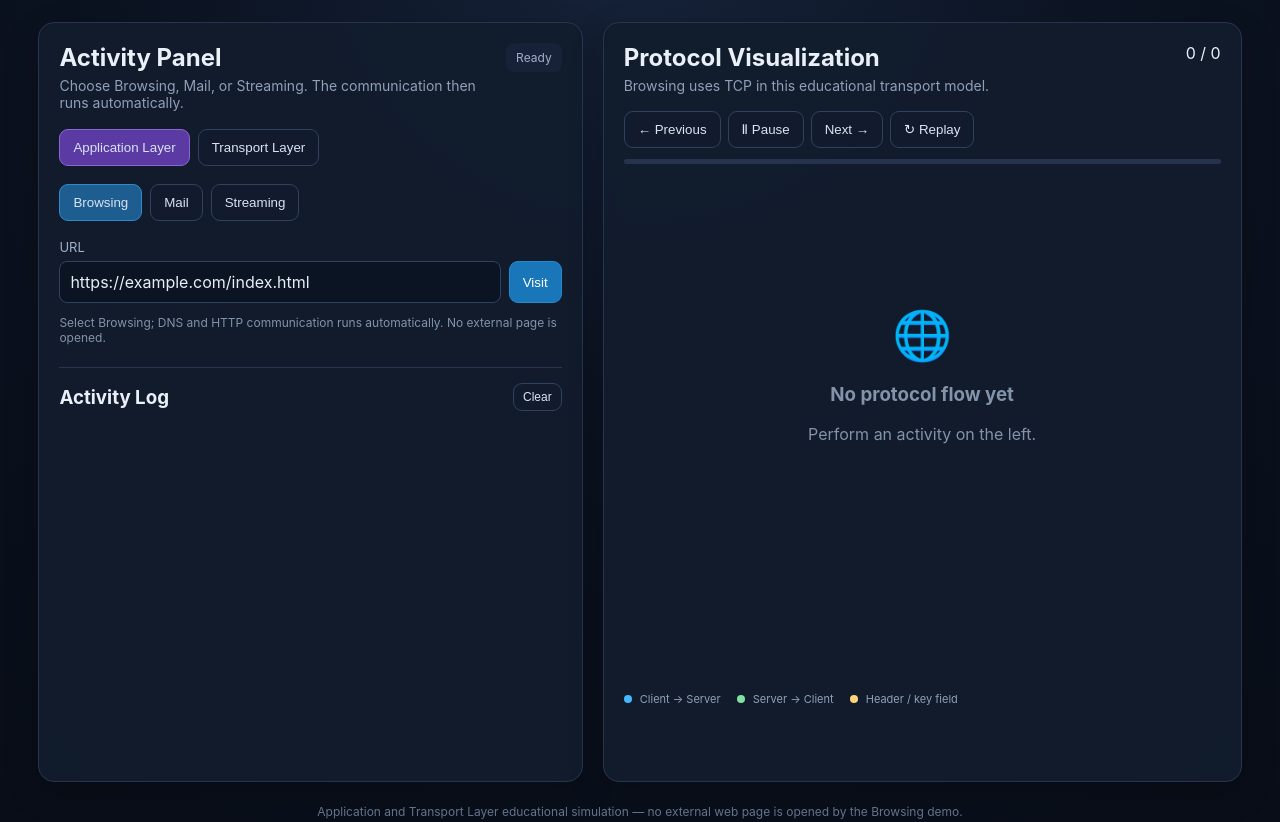
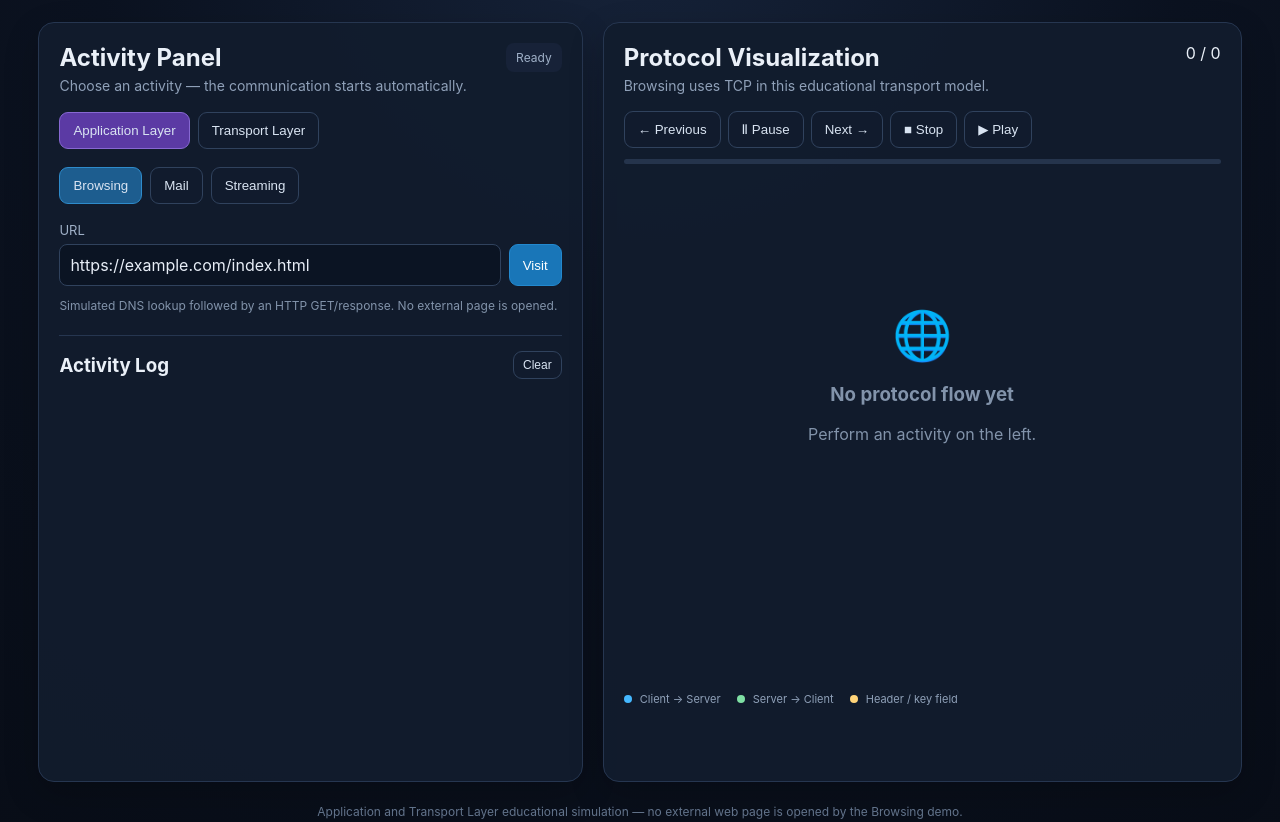
Before and after one commit to Dibya-collab/application-layer-visualizer, a Flask app: page / in a window 1280 px wide. Shown: the part 101-923 px from the top of the page. Run offline with Flask 3, Linux system fonts and the light colour scheme.

Commit message:
Add files via upload

```diff
--- a/static/app.js
+++ b/static/app.js
@@ -64,9 +64,14 @@ function renderApplication(){
 }
 function startApplicationFlow(newMode){
   clearTimeout(automaticSessionTimer);
-  mode=newMode; messages=applicationFlows[mode]; current=-1; paused=false; renderApplication(); setStatus("Running","running");
+  clearInterval(timer);
+  mode=newMode; messages=applicationFlows[mode]; current=-1; paused=false;
+  $("pauseViz").textContent="Ⅱ Pause";
+  renderApplication(); setStatus("Running","running");
   $("flowDescription").textContent = mode==="browsing" ? "DNS → HTTP request/response" : mode==="mail" ? "SMTP conversation" : "DNS → HTTP manifest → video segments";
-  clearInterval(timer); timer=setInterval(()=>{if(!paused) nextApplication();},800);
+  timer=setInterval(()=>{if(!paused) nextApplication();},800);
+  // First communication step starts automatically; Replay is not required to begin.
+  nextApplication();
 }
 function nextApplication(){
   if(current<messages.length-1){
@@ -90,7 +95,7 @@ function nextApplication(){
   }
 }
 function prevApplication(){if(current>0){current--;renderApplication();setStatus("Running","running");}}
-function replayApplication(){automaticSession=false;clearTimeout(automaticSessionTimer);current=-1;paused=false;setStatus("Running","running");renderApplication();clearInterval(timer);timer=setInterval(()=>{if(!paused)nextApplication()},800);}
+function replayApplication(){automaticSession=false;clearTimeout(automaticSessionTimer);clearInterval(timer);current=-1;paused=false;$("pauseViz").textContent="Ⅱ Pause";setStatus("Running","running");renderApplication();nextApplication();timer=setInterval(()=>{if(!paused)nextApplication()},800);}
 
 function runAutomaticCommunicationSession(){
   automaticSession=true;
@@ -109,20 +114,13 @@ function setLayer(newLayer){
   $("applicationVisualization").classList.toggle("hidden",!app); $("transportVisualization").classList.toggle("hidden",app);
   $("pageTitle").textContent=app?"Application Layer Visualizer":"Transport Layer Protocol Visualizer";
   $("pageSubtitle").textContent=app?"Browsing • Mail • Streaming — simulated protocol flows":"Interactive visualization of TCP and UDP transport-layer functions";
-  $("panelHint").textContent=app?"Perform an application-layer activity.":"Enter data and watch process-to-process transport step by step.";
+  $("panelHint").textContent=app?"Choose an application activity — it starts automatically.":"Enter data and watch process-to-process transport step by step.";
   $("visualTitle").textContent=app?"Protocol Visualization":"Transport Protocol Visualization";
-  if(app){$("flowDescription").textContent="Choose an activity to begin.";setStatus("Ready");}
+  if(app){$("flowDescription").textContent="Choose Browsing, Mail, or Streaming. The selected communication starts automatically.";setStatus("Ready");}
   else {
     setStatus("Ready");
-    setTransportActivity(transportActivity || "browsing");
+    setTransportActivity("browsing");
     resetTransport();
-    // Transport communication is automatic after the user chooses the activity.
-    setTimeout(()=>{
-      if(transportActivity==="browsing"){ $("transportData").value=`GET ${$("transportUrlInput").value.trim()||"https://example.com/index.html"}\nHTTP request`; }
-      else if(transportActivity==="mail"){ $("transportData").value=`To: ${$("transportToInput").value}\nSubject: ${$("transportSubjectInput").value}\n${$("transportBodyInput").value}`; }
-      else { $("transportStreamState").textContent=`Playing ${$("transportQuality").value}`; updateStreamingChoiceUI(); }
-      startTransport();
-    },150);
   }
 }
 
@@ -194,8 +192,24 @@ function renderTransport(){
 }
 function stepTransport(){if(transport.index<transport.events.length-1){transport.index++;renderTransport();}else{clearInterval(transport.timer);transport.paused=true;setStatus("Complete","done");$("pauseViz").textContent="▶ Resume";}}
 function startTransport(){
-  clearInterval(transport.timer);const cfg=buildTransportEvents();transport.cfg=cfg;transport.events=cfg.events;transport.index=-1;transport.paused=false;transport.speed=Number($("simulationSpeed").value);updateTransportStatic(cfg);renderTransport();setStatus("Running","running");$("flowDescription").textContent=`${cfg.protocol} simulation: ${cfg.segments.length} segment${cfg.segments.length===1?"":"s"}, ${cfg.size}-character payload chunks`;
-  log(`Transport: started ${cfg.protocol} simulation from port ${cfg.srcPort} to ${cfg.dstPort}`);transport.timer=setInterval(()=>{if(!transport.paused)stepTransport();},transport.speed);
+  // Start immediately when Visit / Send Email / Play is clicked.
+  clearInterval(transport.timer);
+  const cfg=buildTransportEvents();
+  transport.cfg=cfg;
+  transport.events=cfg.events;
+  transport.index=-1;
+  transport.paused=false;
+  transport.speed=Number($("simulationSpeed").value)||700;
+  updateTransportStatic(cfg);
+  renderTransport();
+  setStatus("Running","running");
+  $("pauseViz").textContent="Ⅱ Pause";
+  $("flowDescription").textContent=`${cfg.protocol} simulation: ${cfg.segments.length} segment${cfg.segments.length===1?"":"s"}, ${cfg.size}-character payload chunks`;
+  log(`Transport: started ${cfg.protocol} simulation from port ${cfg.srcPort} to ${cfg.dstPort}`);
+  stepTransport();
+  if(!transport.paused){
+    transport.timer=setInterval(()=>{if(!transport.paused)stepTransport();},transport.speed);
+  }
 }
 function resetTransport(){clearInterval(transport.timer);transport={events:[],index:-1,timer:null,paused:true,speed:700,segments:[],checksumOk:true};$("stepCounter").textContent="0 / 0";$("timelineFill").style.width="0%";$("transportTimeline").innerHTML="";$("packetDetails").textContent="Start a simulation to inspect a transport header.";$("explanation").textContent="TCP and UDP functions will be explained here as the simulation progresses.";$("detectedProtocol").textContent="—";$("connectionState").textContent="Idle";$("segmentCount").textContent="0";$("checksumState").textContent="—";$("windowFill").style.width="0%";$("windowText").textContent="Receiver window: —";$("pauseViz").textContent="Ⅱ Pause";drawCongestion({protocol:$("transportProtocol").value,segments:[]});}
 function drawCongestion(cfg){
@@ -212,22 +226,28 @@ document.querySelectorAll(".tab").forEach(btn=>btn.addEventListener("click",()=>
   mode=btn.dataset.mode;
   automaticSession=false;
   clearTimeout(automaticSessionTimer);
-  // Every Application Layer activity starts its own visual simulation immediately.
-  automaticSession=false;
-  if(mode==="browsing") { log(`Browsing: simulation started for ${$("urlInput").value}`); startApplicationFlow("browsing"); }
-  else if(mode==="mail") { log(`Mail: SMTP simulation started for ${$("toInput").value}`); startApplicationFlow("mail"); }
-  else if(mode==="streaming") { $("streamState").textContent=`Playing at ${$("quality").value}`; log(`Streaming: simulation started at ${$("quality").value}`); startApplicationFlow("streaming"); }
+  clearInterval(timer);
+  paused=true;
+  current=-1;
+  messages=[];
+  renderApplication();
+  $("stepCounter").textContent="0 / 0";
+  $("timelineFill").style.width="0%";
+  $("pauseViz").textContent="Ⅱ Pause";
+  setStatus("Ready");
+  $("flowDescription").textContent = mode==="browsing" ? "Click Visit — the browsing communication starts automatically in the right panel." : mode==="mail" ? "Click Send Email — the SMTP communication starts automatically in the right panel." : "Click Play — the streaming communication starts automatically in the right panel.";
 }));
-$("visitBtn").onclick=()=>{log(`Browsing: simulated visit to ${$("urlInput").value}`);startApplicationFlow("browsing");};
-$("sendBtn").onclick=()=>{log(`Mail: simulated send to ${$("toInput").value} — ${$("subjectInput").value}`);startApplicationFlow("mail");};
-$("playBtn").onclick=()=>{$("streamState").textContent=`Playing at ${$("quality").value}`;log(`Streaming: Play at ${$("quality").value}`);startApplicationFlow("streaming");};
+if($("visitBtn")) $("visitBtn").onclick=()=>{log(`Browsing: simulated visit to ${$("urlInput").value}`);startApplicationFlow("browsing");};
+if($("sendBtn")) $("sendBtn").onclick=()=>{log(`Mail: simulated send to ${$("toInput").value} — ${$("subjectInput").value}`);startApplicationFlow("mail");};
+if($("playBtn")) $("playBtn").onclick=()=>{$("streamState").textContent=`Playing at ${$("quality").value}`;log(`Streaming: Play at ${$("quality").value}`);startApplicationFlow("streaming");};
 $("pauseBtn").onclick=()=>{paused=true;$("streamState").textContent="Paused";setStatus("Paused");};
 $("nextBtn").onclick=()=>{if(layer==="application"){paused=true;nextApplication();}else{transport.paused=true;stepTransport();}};
 $("prevBtn").onclick=()=>{if(layer==="application"){paused=true;prevApplication();}else{transport.paused=true;if(transport.index>0){transport.index--;renderTransport();}}};
 $("replayBtn").onclick=()=>{if(layer==="application")replayApplication();else{transport.index=-1;transport.paused=false;clearInterval(transport.timer);transport.timer=setInterval(()=>{if(!transport.paused)stepTransport();},transport.speed);renderTransport();setStatus("Running","running");}};
-$("pauseViz").onclick=()=>{if(layer==="application"){paused=!paused;$("pauseViz").textContent=paused?"▶ Resume":"Ⅱ Pause";}else{transport.paused=!transport.paused;$("pauseViz").textContent=transport.paused?"▶ Resume":"Ⅱ Pause";setStatus(transport.paused?"Paused":"Running",transport.paused?"idle":"running");}};
+$("pauseViz").onclick=()=>{if(layer==="application"){if(!messages.length)return;paused=!paused;$("pauseViz").textContent=paused?"▶ Resume":"Ⅱ Pause";setStatus(paused?"Paused":"Running",paused?"idle":"running");}else{transport.paused=!transport.paused;$("pauseViz").textContent=transport.paused?"▶ Resume":"Ⅱ Pause";setStatus(transport.paused?"Paused":"Running",transport.paused?"idle":"running");}};
+$("stopViz").onclick=()=>{if(layer==="application"){clearInterval(timer);clearTimeout(automaticSessionTimer);automaticSession=false;paused=true;current=-1;messages=[];renderApplication();$("pauseViz").textContent="Ⅱ Pause";setStatus("Stopped","idle");$("flowDescription").textContent="Simulation stopped. Click Visit, Send Email, or Play to start again.";}else{clearInterval(transport.timer);transport.paused=true;transport.index=-1;renderTransport();$("pauseViz").textContent="Ⅱ Pause";setStatus("Stopped","idle");}};
 $("clearLog").onclick=()=>{$("activityLog").innerHTML=""};
-$("startTransport").onclick=startTransport;$("pauseTransport").onclick=()=>{$("pauseViz").click();};$("resetTransport").onclick=resetTransport;
+if($("startTransport")) $("startTransport").onclick=startTransport;$("pauseTransport").onclick=()=>{$("pauseViz").click();};$("resetTransport").onclick=resetTransport;
 function setTransportActivity(tmode){
   transportActivity = tmode;
   const protocol=tmode==="streaming"?getStreamingProtocol():"TCP";
@@ -246,7 +266,10 @@ function setTransportActivity(tmode){
   } else if(tmode==="mail") {
     $("transportData").value = `SMTP message\nTCP byte stream`;
   }
-  // Activity is the single source of truth. Clear any previous TCP event list.
+  // Activity is the single source of truth. Stop any previous run before switching activities.
+  clearInterval(transport.timer);
+  transport.timer=null;
+  transport.paused=true;
   transport.events=[]; transport.index=-1;
   $("transportTimeline").innerHTML="";
   $("detectedProtocol").textContent=protocol;
@@ -255,24 +278,23 @@ function setTransportActivity(tmode){
 
 document.querySelectorAll(".transport-tab").forEach(btn=>btn.addEventListener("click",()=>{
   setTransportActivity(btn.dataset.tmode);
-  if(btn.dataset.tmode==="browsing"){ $("transportData").value=`GET ${$("transportUrlInput").value.trim()||"https://example.com/index.html"}\nHTTP request`; startTransport(); log("Transport Browsing: TCP simulation started"); }
-  else if(btn.dataset.tmode==="mail"){ $("transportData").value=`To: ${$("transportToInput").value}\nSubject: ${$("transportSubjectInput").value}\n${$("transportBodyInput").value}`; startTransport(); log("Transport Mail: TCP simulation started"); }
-  else { $("transportStreamState").textContent=`Playing ${$("transportQuality").value}`; startTransport(); log(`Transport Streaming: ${getStreamingProtocol()} simulation started`); }
+  log(`Transport ${btn.dataset.tmode} selected — click the activity button to start the automatic simulation.`);
 }));
-$("transportVisitBtn").onclick=()=>{
+if($("transportVisitBtn")) $("transportVisitBtn").onclick=()=>{
   const url=$("transportUrlInput").value.trim()||"https://www.google.com";
   $("transportData").value=`GET ${url}\nTransport payload`;
   setTransportActivity("browsing");
   startTransport();
   log(`Transport Browsing: TCP visualization started for ${url}`);
+  window.open(url,"_blank","noopener,noreferrer");
 };
-$("transportSendBtn").onclick=()=>{
+if($("transportSendBtn")) $("transportSendBtn").onclick=()=>{
   $("transportData").value=`To: ${$("transportToInput").value}\nSubject: ${$("transportSubjectInput").value}\n${$("transportBodyInput").value}`;
   setTransportActivity("mail");
   startTransport();
   log(`Transport Mail: TCP visualization started for ${$("transportToInput").value}`);
 };
-$("transportPlayBtn").onclick=()=>{
+if($("transportPlayBtn")) $("transportPlayBtn").onclick=()=>{
   const type=document.querySelector('input[name="transportStreamType"]:checked')?.value || "recorded";
   const protocol=type==="live"?"UDP":"TCP";
   $("transportStreamState").textContent=`Playing ${type} at ${$("transportQuality").value}`;
@@ -285,4 +307,4 @@ transportActivity = "browsing";
 $("transportProtocol").value="TCP";
 window.addEventListener("resize",()=>drawCongestion({protocol:transportActivity==="streaming"?getStreamingProtocol():"TCP",segments:[]}));
 renderApplication();setTransportActivity("browsing");drawCongestion({protocol:"TCP",segments:[]});
-// No automatic page-load session: the user chooses Browsing, Mail, or Streaming, then that activity runs automatically.
+setStatus("Ready");
--- a/templates/index.html
+++ b/templates/index.html
@@ -19,7 +19,7 @@
   <!-- PANEL 1 -->
   <section class="panel activity-panel">
     <div class="panel-title">
-      <div><h2>Activity Panel</h2><p id="panelHint">Choose Browsing, Mail, or Streaming. The communication then runs automatically.</p></div>
+      <div><h2>Activity Panel</h2><p id="panelHint">Choose an activity — the communication starts automatically.</p></div>
       <span id="status" class="status idle">Ready</span>
     </div>
 
@@ -37,40 +37,40 @@
 
       <div id="browsing" class="mode active">
         <label>URL</label>
-        <div class="row"><input id="urlInput" value="https://example.com/index.html"><button id="visitBtn" class="primary">Visit</button></div>
-        <p class="hint">Select Browsing; DNS and HTTP communication runs automatically. No external page is opened.</p>
+        <div class="row"><input id="urlInput" value="https://example.com/index.html"><button id="visitBtn" class="primary" type="button">Visit</button></div>
+        <p class="hint">Simulated DNS lookup followed by an HTTP GET/response. No external page is opened.</p>
       </div>
 
       <div id="mail" class="mode">
         <label>To</label><input id="toInput" value="student@example.com">
         <label>Subject</label><input id="subjectInput" value="Computer Networks Assignment">
         <label>Body</label><textarea id="bodyInput" rows="4">Hello, this is a simulated SMTP message.</textarea>
-        <button id="sendBtn" class="primary">Send Mail</button>
+        <button id="sendBtn" class="primary" type="button">Send Email</button>
       </div>
 
       <div id="streaming" class="mode">
         <label>Video quality</label><select id="quality"><option>360p</option><option selected>720p</option><option>1080p</option></select>
-        <div class="stream-controls"><button id="playBtn" class="primary">▶ Play</button><button id="pauseBtn">Ⅱ Pause</button></div>
+        <div class="stream-controls"><button id="playBtn" class="primary" type="button">▶ Play</button><button id="pauseBtn" type="button">Ⅱ Pause</button></div>
         <div class="video-box"><div class="play-icon">▶</div><div><strong>Simulated Video</strong><span id="streamState">Paused</span></div></div>
       </div>
     </div>
 
     <div id="transportControls" class="transport-controls hidden">
-      <div class="transport-note"><strong>Automatic Transport Layer</strong><span>Browsing = TCP • Mailing = TCP • Streaming = UDP. Select an activity; its transport communication starts automatically.</span></div>
+      <div class="transport-note"><strong>Automatic Transport Layer</strong><span>Browsing = TCP • Mailing = TCP • Streaming = UDP. Perform the activity once; the visualization starts automatically.</span></div>
       <div class="tabs transport-activity-tabs">
         <button class="transport-tab active" data-tmode="browsing">Browsing</button>
         <button class="transport-tab" data-tmode="mail">Mail</button>
         <button class="transport-tab" data-tmode="streaming">Streaming</button>
       </div>
       <div id="tbrowsing" class="tmode active">
-        <label>URL</label><div class="row"><input id="transportUrlInput" value="https://www.google.com"><button id="transportVisitBtn" class="primary">Visit</button></div>
-        <p class="hint">Select Browsing; the TCP transport communication runs automatically here.</p>
+        <label>URL</label><div class="row"><input id="transportUrlInput" value="https://www.google.com"><button id="transportVisitBtn" class="primary" type="button">Visit</button></div>
+        <p class="hint">The page opens in a new tab while the TCP transport visualization runs here.</p>
       </div>
       <div id="tmail" class="tmode">
         <label>To</label><input id="transportToInput" value="student@example.com">
         <label>Subject</label><input id="transportSubjectInput" value="Computer Networks Assignment">
         <label>Body</label><textarea id="transportBodyInput" rows="3">Hello, this is a transport-layer mail demonstration.</textarea>
-        <button id="transportSendBtn" class="primary">Send Mail</button>
+        <button id="transportSendBtn" class="primary" type="button">Send Email</button>
       </div>
       <div id="tstreaming" class="tmode">
         <label>Video quality</label><select id="transportQuality"><option>360p</option><option selected>720p</option><option>1080p</option></select>
@@ -97,7 +97,7 @@
         <div><label>Simulation speed</label><select id="simulationSpeed"><option value="1200">Slow</option><option value="700" selected>Normal</option><option value="350">Fast</option></select></div>
         <div class="check-stack"><label><input id="lossToggle" type="checkbox"> Simulate packet loss</label><label><input id="errorToggle" type="checkbox"> Simulate checksum error</label></div>
       </div>
-      <div class="transport-actions"><button id="startTransport" class="primary">▶ Start Simulation</button><button id="pauseTransport">Ⅱ Pause</button><button id="resetTransport">↻ Reset</button></div>
+      <div class="transport-actions"><button id="pauseTransport">Ⅱ Pause</button><button id="resetTransport">↻ Reset</button></div>
       <div class="function-chips">
         <span>Port addressing</span><span>Segmentation</span><span>Multiplexing</span><span>Demultiplexing</span><span>Checksum</span><span>Flow control</span><span>Congestion</span>
       </div>
@@ -112,12 +112,12 @@
   <!-- PANEL 2 -->
   <section class="panel protocol-panel">
     <div class="panel-title">
-      <div><h2 id="visualTitle">Protocol Visualization</h2><p id="flowDescription">Choose an activity. The communication will run automatically.</p></div>
+      <div><h2 id="visualTitle">Protocol Visualization</h2><p id="flowDescription">Choose an activity to begin.</p></div>
       <span id="stepCounter">0 / 0</span>
     </div>
 
     <div class="controls">
-      <button id="prevBtn">← Previous</button><button id="pauseViz">Ⅱ Pause</button><button id="nextBtn">Next →</button><button id="replayBtn">↻ Replay</button>
+      <button id="prevBtn" type="button">← Previous</button><button id="pauseViz" type="button">Ⅱ Pause</button><button id="nextBtn" type="button">Next →</button><button id="stopViz" type="button">■ Stop</button><button id="replayBtn" type="button">▶ Play</button>
     </div>
     <div class="timeline"><div id="timelineFill"></div></div>
 
```
